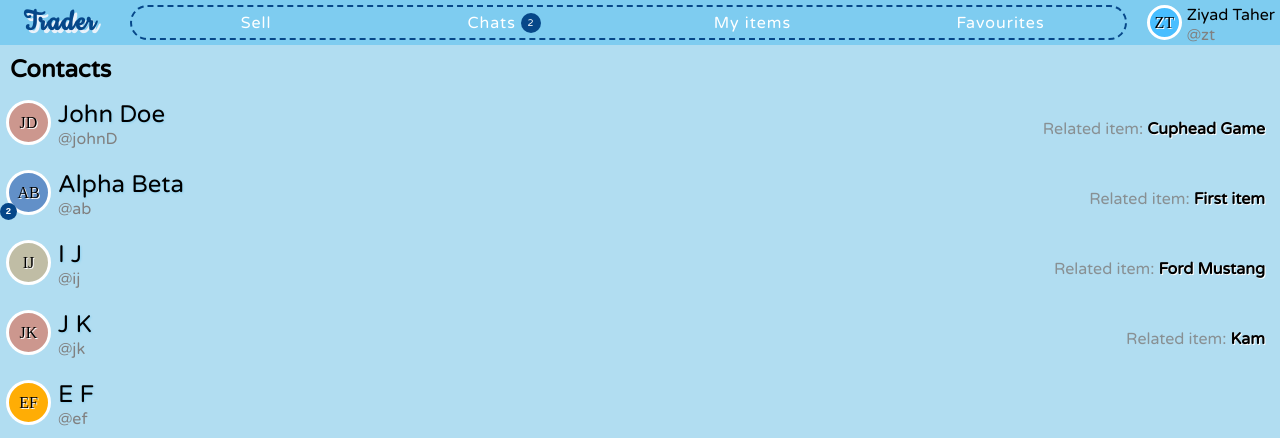
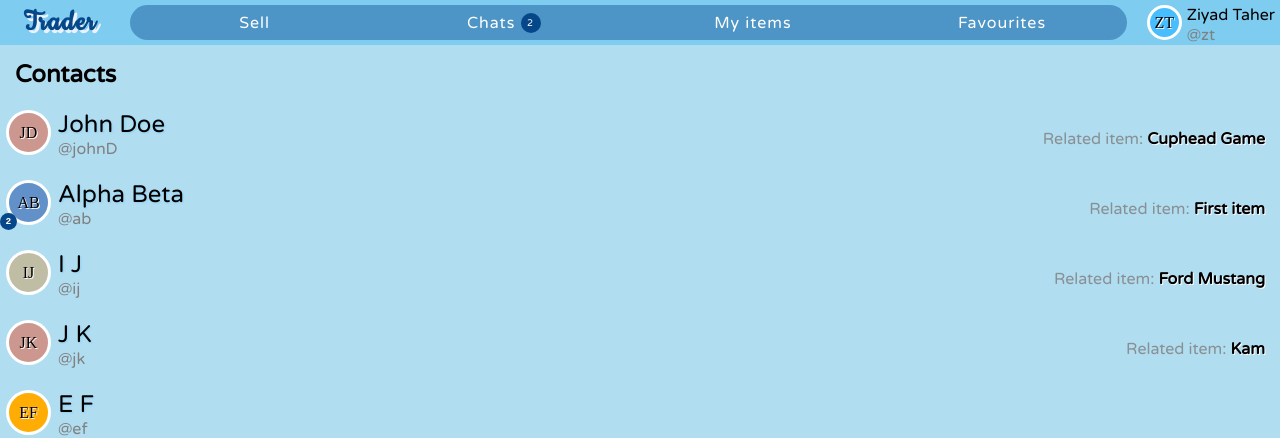
Before and after one commit to DeAdShOt99000/trader, a Flask app: page /all-contacts in a window 1280 px wide. Shown: the top 438 px of the page. Run offline with Flask 3, Linux system fonts and the light colour scheme; a user stored in the database is signed in; data comes from the database, SQL or seed files in the repository; both versions use the stored data as it was after the commit; some web fonts are replaced.

Commit message:
Improving UI

```diff
--- a/app/static/css/all-contacts.css
+++ b/app/static/css/all-contacts.css
@@ -58,8 +58,8 @@ body {
     font-size: 1.5rem;
 }
 
-.chat-title {
-    padding: 10px;
+.all-contacts-title {
+    padding: 15px;
 }
 
 .contact-chat-cont {
--- a/app/static/css/base.css
+++ b/app/static/css/base.css
@@ -92,7 +92,8 @@ nav .location {
     display: flex;
     justify-content: space-evenly;
     align-items: center;
-    border: 2px dashed #064789;
+    /* border: 2px dashed #064789; */
+    background-color: #06478969;
     height: 35px;
     border-radius: 20px;
     margin: 5px 10px;
@@ -115,7 +116,7 @@ nav .location {
     height: 100%;
     width: 100%;
     text-align: center;
-    padding-top: 6px;
+    padding: 8px;
 }
 
 .all-links .nav-link:hover {
--- a/app/templates/all-contacts.html
+++ b/app/templates/all-contacts.html
@@ -9,7 +9,7 @@
 
 {% block content %}
 
-<h2 class="chat-title">Contacts</h2>
+<h2 class="all-contacts-title">Contacts</h2>
 
 <div id="all-contacts">
     <img class="spinner" src="{{ url_for('static', filename='img/spinner.gif') }}" alt="loading...">
```
Also changed, not shown: app/database.db.
